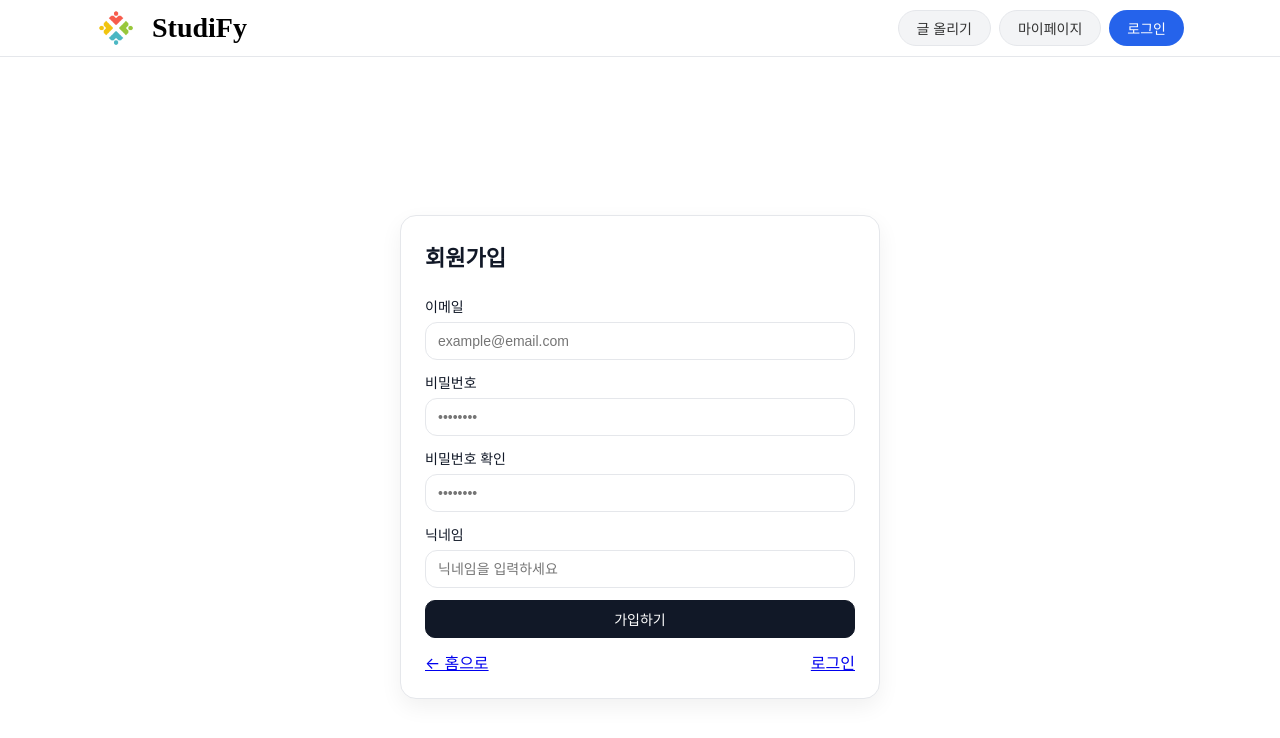
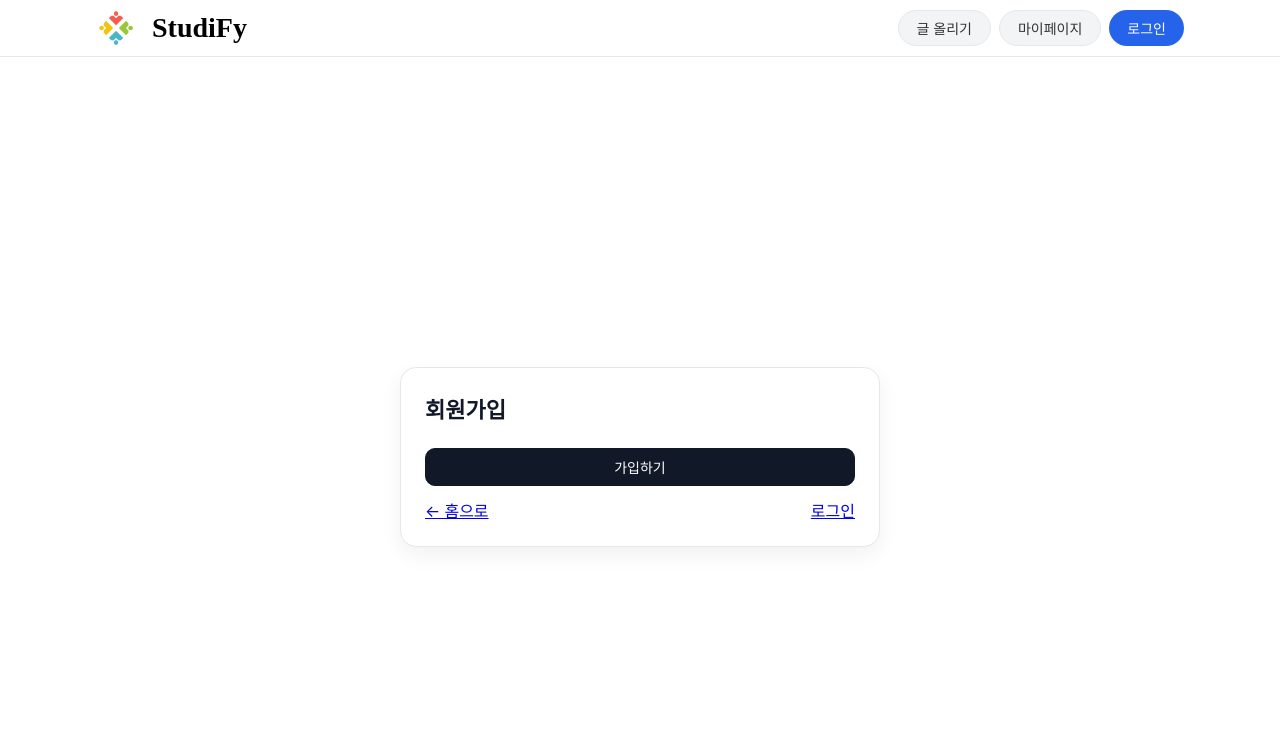
Before and after one commit to minsunmanju/msaprac, a React (Create React App) app in the folder studify-fe-main/: page /signup in a window 1280 px wide. Shown: the top 738 px of the page. Built offline with nearby package versions, Linux system fonts and the light colour scheme.

Commit message:
Update SignUp.jsx

```diff
--- a/studify-fe-main/src/pages/SignUp.jsx
+++ b/studify-fe-main/src/pages/SignUp.jsx
@@ -33,6 +33,11 @@ export default function SignUp() {
     e.preventDefault();
     setErr("");
 
+    const errorMsg = validate();
+    if (errorMsg) {
+      setErr(errorMsg);
+      return;
+    }
 
     const payload = {
       email: form.email.trim(),
@@ -42,23 +47,15 @@ export default function SignUp() {
 
     setLoading(true);
     try {
+      // ✅ 올바른 요청 경로
       const res = await api.post("/v1/users/signup", payload);
+      const created = res?.data;
 
-      const created = res?.data;
-      if (created?.id) {
-        localStorage.setItem("userId", String(created.id));
-      }
-      if (created?.email) {
-        localStorage.setItem("userEmail", created.email);
-      }
-      if (created?.nickname) {
-        localStorage.setItem("nickname", created.nickname);
-      }
-
-
+      if (created?.id) localStorage.setItem("userId", String(created.id));
+      if (created?.email) localStorage.setItem("userEmail", created.email);
+      if (created?.nickname) localStorage.setItem("nickname", created.nickname);
 
       alert("회원가입이 완료되었습니다. 로그인 해주세요.");
-
       window.dispatchEvent(new Event("auth-changed"));
       navigate("/signin");
     } catch (error) {
@@ -78,63 +75,13 @@ export default function SignUp() {
       <div className="signup">
         <div className="container signup-card">
           <h1>회원가입</h1>
-
           <form className="signup-form" onSubmit={onSubmit} noValidate>
-            <label>
-              이메일
-              <input
-                name="email"
-                type="email"
-                placeholder="example@email.com"
-                value={form.email}
-                onChange={onChange}
-                autoComplete="email"
-              />
-            </label>
-
-            <label>
-              비밀번호
-              <input
-                name="password"
-                type="password"
-                placeholder="••••••••"
-                value={form.password}
-                onChange={onChange}
-                autoComplete="new-password"
-              />
-            </label>
-
-            <label>
-              비밀번호 확인
-              <input
-                name="confirmPassword"
-                type="password"
-                placeholder="••••••••"
-                value={form.confirmPassword}
-                onChange={onChange}
-                autoComplete="new-password"
-              />
-            </label>
-
-            <label>
-              닉네임
-              <input
-                name="nickname"
-                type="text"
-                placeholder="닉네임을 입력하세요"
-                value={form.nickname}
-                onChange={onChange}
-                autoComplete="nickname"
-              />
-            </label>
-
+            {/* form inputs... */}
             {err && <div className="error" role="alert">{err}</div>}
-
             <Button variant="primary" type="submit" disabled={loading}>
               {loading ? "가입 중..." : "가입하기"}
             </Button>
           </form>
-
           <div className="signup-extra">
             <Link to="/">← 홈으로</Link>
             <Link to="/login">로그인</Link>
```
